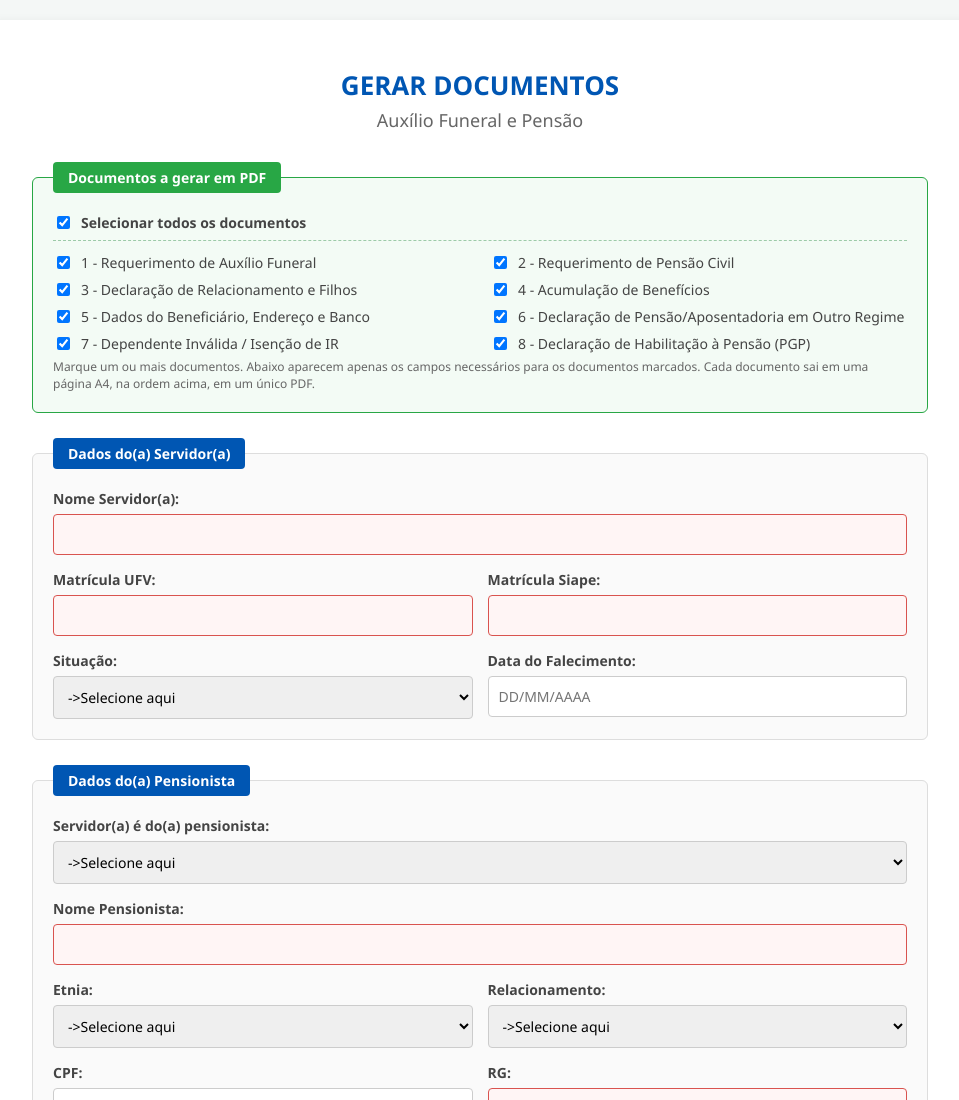
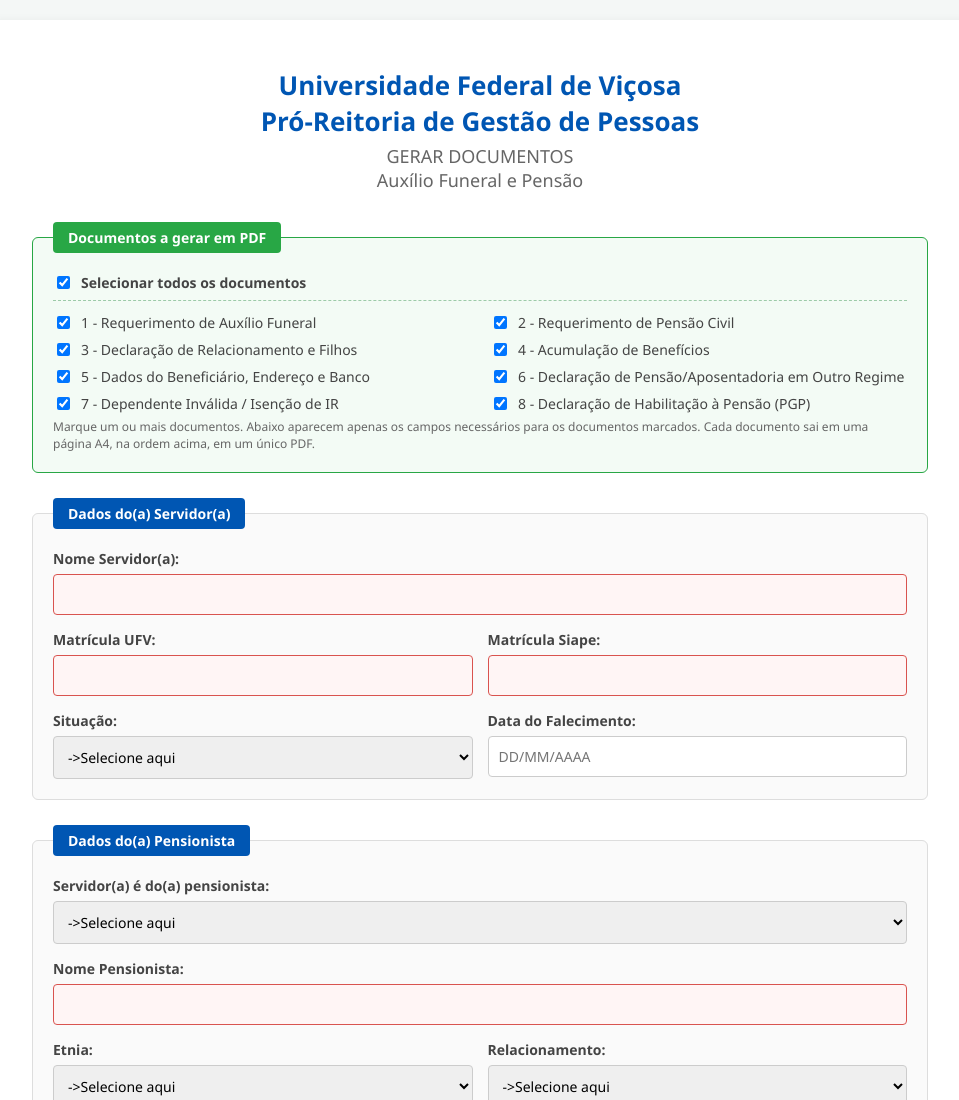
Before and after one commit to forms-pgpufv/auxilio-funeral-pensao, a plain HTML site: page index.html in a window 1280 px wide. Shown: the top 1100 px of the page, without its empty margins (160-1119 px from the left). Drawn offline with nearby package versions, Linux system fonts and the light colour scheme.

Commit message:
Update index.html

```diff
--- a/index.html
+++ b/index.html
@@ -174,8 +174,8 @@
 <body>
 
 <div class="container">
-  <h1>GERAR DOCUMENTOS</h1>
-  <h2>Auxílio Funeral e Pensão</h2>
+  <h1>Universidade Federal de Viçosa<br>Pró-Reitoria de Gestão de Pessoas</h1>
+  <h2>GERAR DOCUMENTOS<br>Auxílio Funeral e Pensão</h2>
 
 
   <form id="meuForm" novalidate>
```
